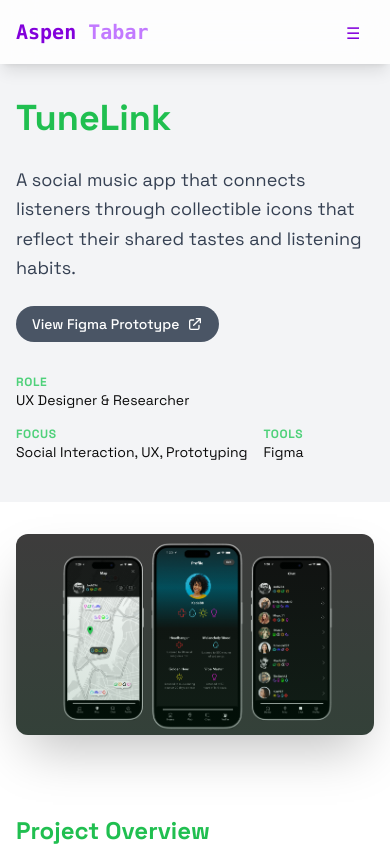
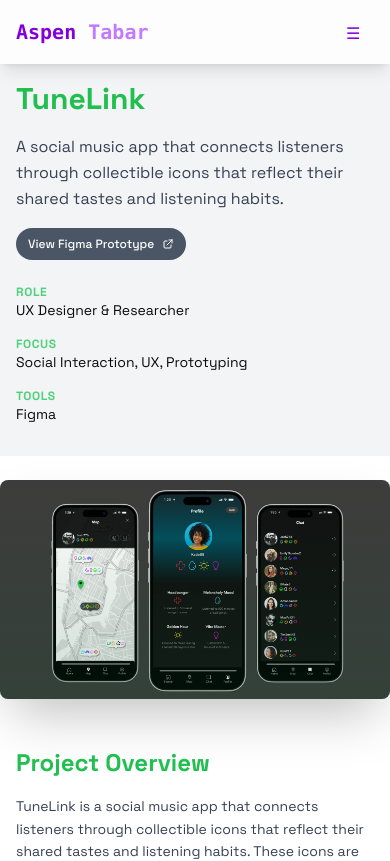
Before and after one commit to aspentabar/personalPortfolio, a React (Vite) app: page /projects/TuneLink in a window 390 px wide. Shown: the top 861 px of the page. Built offline with nearby package versions, Linux system fonts and the light colour scheme.

Commit message:
final final tunk link

```diff
--- a/src/pages/projects/TuneLink.jsx
+++ b/src/pages/projects/TuneLink.jsx
@@ -368,14 +368,14 @@ export default function TuneLink() {
   return (
     <section className="min-h-screen bg-white">
       {/* Header Section */}
-      <div className="bg-gray-100 pt-24 sm:pt-16 pb-10 md:pt-32 md:pb-16">
+      <div className="bg-gray-100 pt-20 sm:pt-24 pb-8 md:pt-32 md:pb-16">
         <div className="max-w-7xl mx-auto px-4 sm:px-6 lg:px-12">
           <RevealOnScroll>
             <div>
-              <h1 className="text-4xl sm:text-5xl md:text-6xl lg:text-7xl font-bold mb-6 md:mb-8 leading-tight" style={{color: '#20BF50'}}>
+              <h1 className="text-3xl sm:text-5xl md:text-6xl lg:text-7xl font-bold mb-4 md:mb-8 leading-tight" style={{color: '#20BF50'}}>
                 TuneLink
               </h1>
-              <p className="text-lg sm:text-xl md:text-2xl text-gray-700 leading-relaxed max-w-4xl mb-6 md:mb-8">
+              <p className="text-base sm:text-xl md:text-2xl text-gray-700 leading-relaxed max-w-4xl mb-4 md:mb-8">
                 A social music app that connects listeners through collectible icons that reflect their shared tastes and listening habits.
               </p>
               <div className="flex flex-wrap gap-3">
@@ -383,11 +383,11 @@ export default function TuneLink() {
                 href="https://www.figma.com/proto/DsjplEabs6ynZ6VC2O5u4B/T-Aspen-Tabar?page-id=1%3A5&node-id=6400-12408&viewport=-761%2C882%2C0.08&t=1Vgh0AGgNGbX5x1L-1&scaling=scale-down&content-scaling=fixed&starting-point-node-id=6400%3A12408"
                 target="_blank"
                 rel="noopener noreferrer"
-                className="inline-flex items-center gap-2 px-4 py-2 bg-gray-600 hover:bg-gray-700 text-white rounded-full font-medium transition-colors text-sm"
+                className="inline-flex items-center gap-2 px-3 py-2 sm:px-4 bg-gray-600 hover:bg-gray-700 text-white rounded-full font-medium transition-colors text-xs sm:text-sm"
               >
                 View Figma Prototype
                 <svg
-                  className="w-4 h-4"
+                  className="w-3 h-3 sm:w-4 sm:h-4"
                   fill="none"
                   stroke="currentColor"
                   viewBox="0 0 24 24"
@@ -406,7 +406,7 @@ export default function TuneLink() {
 
           {/* Information Grid */}
           <RevealOnScroll>
-            <div className="flex flex-wrap gap-4 md:gap-6 mt-8">
+            <div className="flex flex-col sm:flex-row flex-wrap gap-4 md:gap-6 mt-6 md:mt-8">
               <div className="flex flex-col items-start">
                 <p className="uppercase font-bold tracking-wider text-xs md:text-sm" style={{color: '#4FD17A'}}>
                   Role
@@ -436,11 +436,11 @@ export default function TuneLink() {
         </div>
       </div>
 
-      <div className="max-w-7xl mx-auto px-4 sm:px-6 lg:px-12 py-8 md:py-16">
+      <div className="max-w-7xl mx-auto px-4 sm:px-6 lg:px-12 py-6 md:py-16">
         {/* Main Image */}
         <RevealOnScroll>
-          <div className="mb-20 md:mb-36 -mx-0 sm:-mx-6 lg:-mx-12">
-            <div className="relative overflow-hidden rounded-xl lg:rounded-3xl shadow-2xl">
+          <div className="mb-12 md:mb-36 -mx-4 sm:-mx-6 lg:-mx-12">
+            <div className="relative overflow-hidden rounded-lg lg:rounded-3xl shadow-2xl">
               <img
                 src={tunelink3}
                 alt="TuneLink App Interface"
@@ -468,7 +468,7 @@ export default function TuneLink() {
       </div>
 
       {/* Background Section */}
-      <div className="bg-gray-100 py-16 md:py-24 mb-16 md:mb-28 mt-16 md:mt-24">
+      <div className="bg-gray-100 py-12 md:py-24 mb-12 md:mb-28 mt-12 md:mt-24">
         <div className="max-w-7xl mx-auto px-4 sm:px-6 lg:px-12">
           <RevealOnScroll>
             <section>
@@ -688,11 +688,11 @@ export default function TuneLink() {
                   href="https://www.figma.com/proto/DsjplEabs6ynZ6VC2O5u4B/T-Aspen-Tabar?page-id=1%3A4&node-id=6095-11627&viewport=498%2C-369%2C0.1&t=afKqycP2ZWnDdq0I-1&scaling=min-zoom&content-scaling=fixed&starting-point-node-id=6095%3A11627&show-proto-sidebar=1"
                   target="_blank"
                   rel="noopener noreferrer"
-                  className="inline-flex items-center gap-2 px-4 py-2 bg-gray-600 hover:bg-gray-700 text-white rounded-full font-medium transition-colors text-sm"
+                  className="inline-flex items-center gap-2 px-3 py-2 sm:px-4 bg-gray-600 hover:bg-gray-700 text-white rounded-full font-medium transition-colors text-xs sm:text-sm"
                 >
                   View Low Fidelity Prototype
                   <svg
-                    className="w-4 h-4"
+                    className="w-3 h-3 sm:w-4 sm:h-4"
                     fill="none"
                     stroke="currentColor"
                     viewBox="0 0 24 24"
@@ -778,11 +778,11 @@ export default function TuneLink() {
                   href="https://www.figma.com/proto/DsjplEabs6ynZ6VC2O5u4B/T-Aspen-Tabar?page-id=1%3A5&node-id=6400-12408&viewport=-761%2C882%2C0.08&t=1Vgh0AGgNGbX5x1L-1&scaling=scale-down&content-scaling=fixed&starting-point-node-id=6400%3A12408"
                   target="_blank"
                   rel="noopener noreferrer"
-                  className="inline-flex items-center gap-2 px-4 py-2 bg-gray-600 hover:bg-gray-700 text-white rounded-full font-medium transition-colors text-sm"
+                  className="inline-flex items-center gap-2 px-3 py-2 sm:px-4 bg-gray-600 hover:bg-gray-700 text-white rounded-full font-medium transition-colors text-xs sm:text-sm"
                 >
                   View High Fidelity Prototype
                   <svg
-                    className="w-4 h-4"
+                    className="w-3 h-3 sm:w-4 sm:h-4"
                     fill="none"
                     stroke="currentColor"
                     viewBox="0 0 24 24"
@@ -829,31 +829,31 @@ export default function TuneLink() {
 
         {/* Bottom Navigation */}
         <RevealOnScroll>
-          <div className="mt-16 md:mt-32 pt-8 md:pt-16 mb-12 md:mb-24 border-t border-gray-200">
-            <div className="flex flex-col md:flex-row md:justify-between md:items-center gap-6 md:gap-8">
-              <div>
-                <p className="text-sm font-medium mb-3" style={{color: '#20BF50'}}>Key Concepts</p>
-                <div className="flex flex-wrap gap-2">
-                  <span className="px-3 py-1.5 md:px-4 md:py-2 text-green-700 rounded-lg text-xs md:text-sm font-medium" style={{backgroundColor: '#E6F9EC'}}>
+          <div className="mt-12 md:mt-32 pt-6 md:pt-16 mb-8 md:mb-24 border-t border-gray-200">
+            <div className="flex flex-col md:flex-row md:justify-between md:items-center gap-4 md:gap-8">
+              <div className="w-full md:w-auto">
+                <p className="text-xs sm:text-sm font-medium mb-2 md:mb-3" style={{color: '#20BF50'}}>Key Concepts</p>
+                <div className="flex flex-wrap gap-1.5 sm:gap-2">
+                  <span className="px-2 py-1 sm:px-3 sm:py-1.5 md:px-4 md:py-2 text-green-700 rounded-lg text-xs md:text-sm font-medium" style={{backgroundColor: '#E6F9EC'}}>
                     UX Research
                   </span>
-                  <span className="px-3 py-1.5 md:px-4 md:py-2 text-green-700 rounded-lg text-xs md:text-sm font-medium" style={{backgroundColor: '#E6F9EC'}}>
+                  <span className="px-2 py-1 sm:px-3 sm:py-1.5 md:px-4 md:py-2 text-green-700 rounded-lg text-xs md:text-sm font-medium" style={{backgroundColor: '#E6F9EC'}}>
                     HCI
                   </span>
-                  <span className="px-3 py-1.5 md:px-4 md:py-2 text-green-700 rounded-lg text-xs md:text-sm font-medium" style={{backgroundColor: '#E6F9EC'}}>
+                  <span className="px-2 py-1 sm:px-3 sm:py-1.5 md:px-4 md:py-2 text-green-700 rounded-lg text-xs md:text-sm font-medium" style={{backgroundColor: '#E6F9EC'}}>
                     Social UX
                   </span>
-                  <span className="px-3 py-1.5 md:px-4 md:py-2 text-green-700 rounded-lg text-xs md:text-sm font-medium" style={{backgroundColor: '#E6F9EC'}}>
+                  <span className="px-2 py-1 sm:px-3 sm:py-1.5 md:px-4 md:py-2 text-green-700 rounded-lg text-xs md:text-sm font-medium" style={{backgroundColor: '#E6F9EC'}}>
                     Prototyping
                   </span>
-                  <span className="px-3 py-1.5 md:px-4 md:py-2 text-green-700 rounded-lg text-xs md:text-sm font-medium" style={{backgroundColor: '#E6F9EC'}}>
+                  <span className="px-2 py-1 sm:px-3 sm:py-1.5 md:px-4 md:py-2 text-green-700 rounded-lg text-xs md:text-sm font-medium" style={{backgroundColor: '#E6F9EC'}}>
                     Music Discovery
                   </span>
                 </div>
               </div>
-              <div className="flex justify-center md:justify-end">
+              <div className="flex justify-center md:justify-end mt-4 md:mt-0">
                 <button
-                  className="px-6 py-3 md:px-8 md:py-4 text-white rounded-xl font-medium transition-colors text-sm md:text-base"
+                  className="px-4 py-2 sm:px-6 sm:py-3 md:px-8 md:py-4 text-white rounded-xl font-medium transition-colors text-xs sm:text-sm md:text-base w-full sm:w-auto"
                   style={{backgroundColor: '#20BF50'}}
                   onMouseEnter={(e) => e.target.style.backgroundColor = '#188A3E'}
                   onMouseLeave={(e) => e.target.style.backgroundColor = '#20BF50'}>
```
